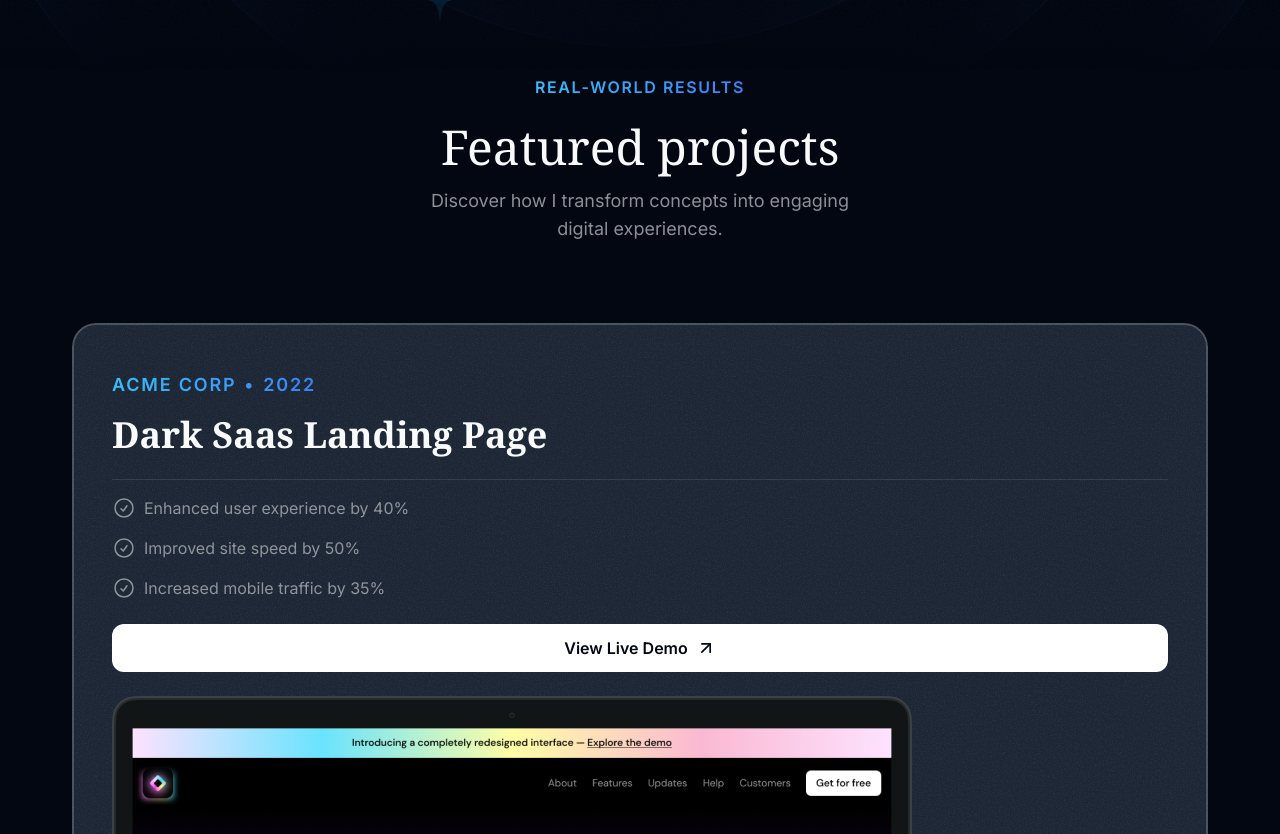
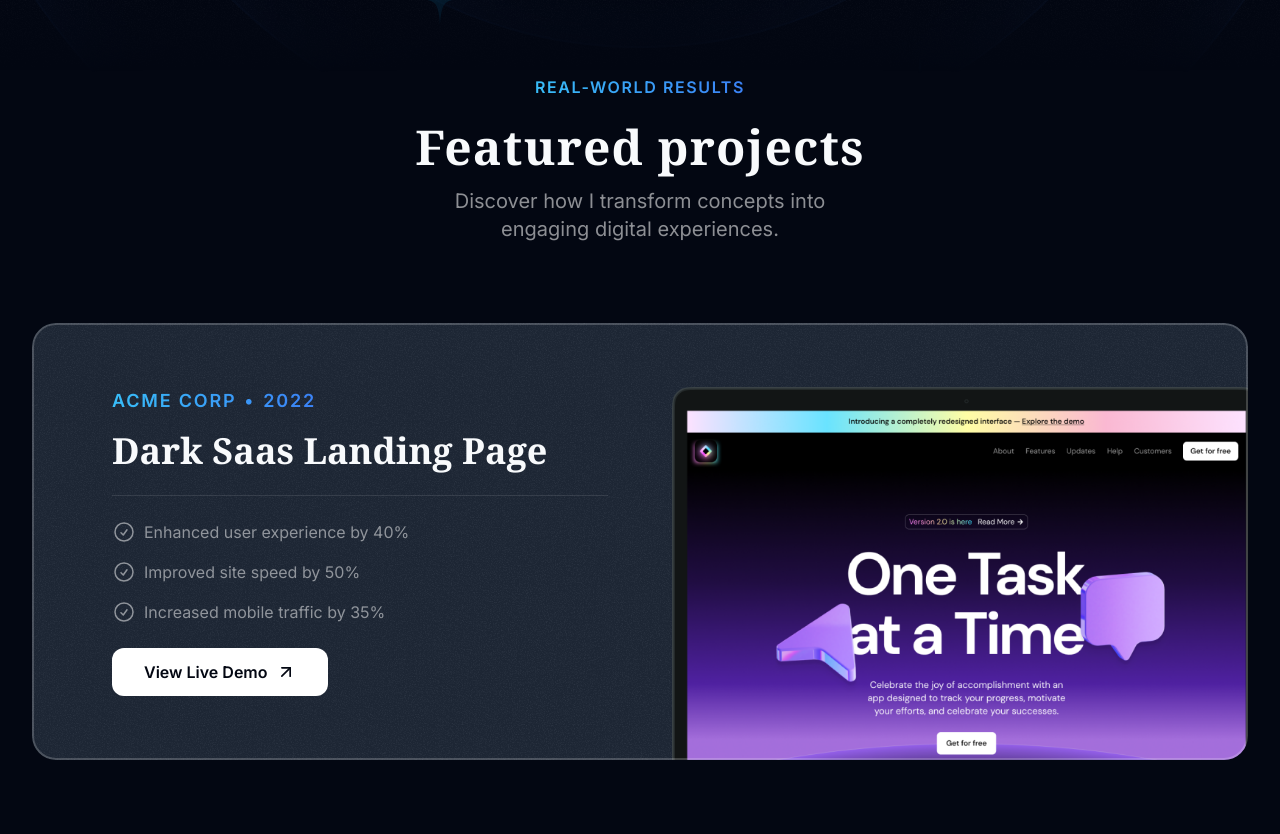
Before and after one commit to skouza101/my_new_portfolio, a Next.js app: page / in a window 1280 px wide. Shown: the part 919-1753 px from the top of the page. Built offline with nearby package versions, Linux system fonts and the light colour scheme; a web font is replaced by a local one.

Commit message:
fix projects page on pc view

```diff
--- a/src/app/globals.css
+++ b/src/app/globals.css
@@ -11,3 +11,9 @@
         @apply  absolute inset-0  border-2 top-1/2 left-1/2 -translate-x-1/2 -translate-y-1/2 rounded-full border-blue-500/15 shadow-[0_0_80px_inset] shadow-blue-500/15;
     }
 }
+
+@layer utilities{
+    .container{
+        @apply max-w-7xl mx-auto;
+    }
+}
--- a/src/sections/Projects.tsx
+++ b/src/sections/Projects.tsx
@@ -47,17 +47,17 @@ const portfolioProjects = [
 
 export const ProjectsSection = () => {
   return (
-    <section className="pb-20">
+    <section className="pb-16 lg:pb-24">
       <div className="container">
         <div className="flex justify-center">
           <p className="uppercase font-semibold tracking-widest bg-gradient-to-r from-sky-400 to-blue-500 bg-clip-text text-transparent">
             Real-world Results
           </p>
         </div>
-        <h2 className="text-center font-serif text-3xl md:text-5xl mt-6">
+        <h2 className="text-center font-serif font-semibold tracking-wide text-3xl md:text-5xl mt-6">
           Featured projects
         </h2>
-        <p className="text-center text-white/55 md:text-lg mt-4 max-w-md mx-auto">
+        <p className="text-center text-white/55 md:text-lg lg:text-xl mt-4 max-w-md mx-auto">
           Discover how I transform concepts into engaging digital experiences.
         </p>
       </div>
@@ -65,12 +65,14 @@ export const ProjectsSection = () => {
         {portfolioProjects.map((project, index) => (
           <div
             key={index}
-            className="bg-gray-800 rounded-3xl px-8 pt-6 md:px-10 md:pt-12 relative z-0 after:z-10 after:content-[''] after:absolute after:inset-0 after:rounded-3xl after:outline after:outline-2 after:-outline-offset-2 after:outline-white/20 overflow-hidden after:pointer-events-none"
+            className="bg-gray-800 rounded-3xl px-8 pt-6 md:px-10 md:pt-12 lg:px-20 lg:pt-16 relative z-0 after:z-10 after:content-[''] after:absolute after:inset-0 after:rounded-3xl after:outline after:outline-2 after:-outline-offset-2 after:outline-white/20 overflow-hidden after:pointer-events-none"
           >
             <div
               className="absolute inset-0 -z-10 opacity-5 "
               style={{ backgroundImage: `url(${grain.src})` }}
             ></div>
+            <div className="lg:grid lg:grid-cols-2 lg:gap-16">
+              <div className="lg:pb-16 ">
                 <div className="flex justify-between">
                   <div className="bg-gradient-to-r from-sky-400 to-blue-500 bg-clip-text text-transparent text-sm md:text-lg uppercase font-semibold tracking-widest gap-2 inline-flex">
                     <span>{project.company}</span>
@@ -82,7 +84,7 @@ export const ProjectsSection = () => {
                   {project.title}
                 </h3>
                 <hr className="mt-4 md:mt-6 border-white/10" />
-            <ul className="flex flex-col gap-4 mt-4">
+                <ul className="flex flex-col gap-4 mt-4 md:mt-6">
                   {project.results.map((result, index) => (
                     <li
                       key={index}
@@ -94,16 +96,20 @@ export const ProjectsSection = () => {
                   ))}
                 </ul>
                 <a href={project.link} className="mt-6">
-              <button className="inline-flex items-center justify-center gap-2 bg-white text-gray-950 h-12 w-full rounded-xl font-semibold hover:bg-gray-100 transition-colors mt-6">
+                  <button className="inline-flex items-center justify-center gap-2 bg-white text-gray-950 h-12 w-full md:w-auto px-8 rounded-xl font-semibold hover:bg-gray-100 transition-colors mt-6">
                     <span>View Live Demo</span>
                     <ArrowUpRightIcon className="size-5" />
                   </button>
                 </a>
+              </div>
+              <div className="relative">
                 <Image
                 src={project.image}
                 alt={project.title}
-              className="-mb-4 mt-6"
+                className="-mb-4 mt-6 md:-mb-0 lg:mt-0 lg:absolute lg:h-full lg:w-auto lg:max-w-none"
               />
+              </div>
+            </div>
           </div>
         ))}
       </div>
```
Lines whose indentation alone changed are shown as unchanged.
